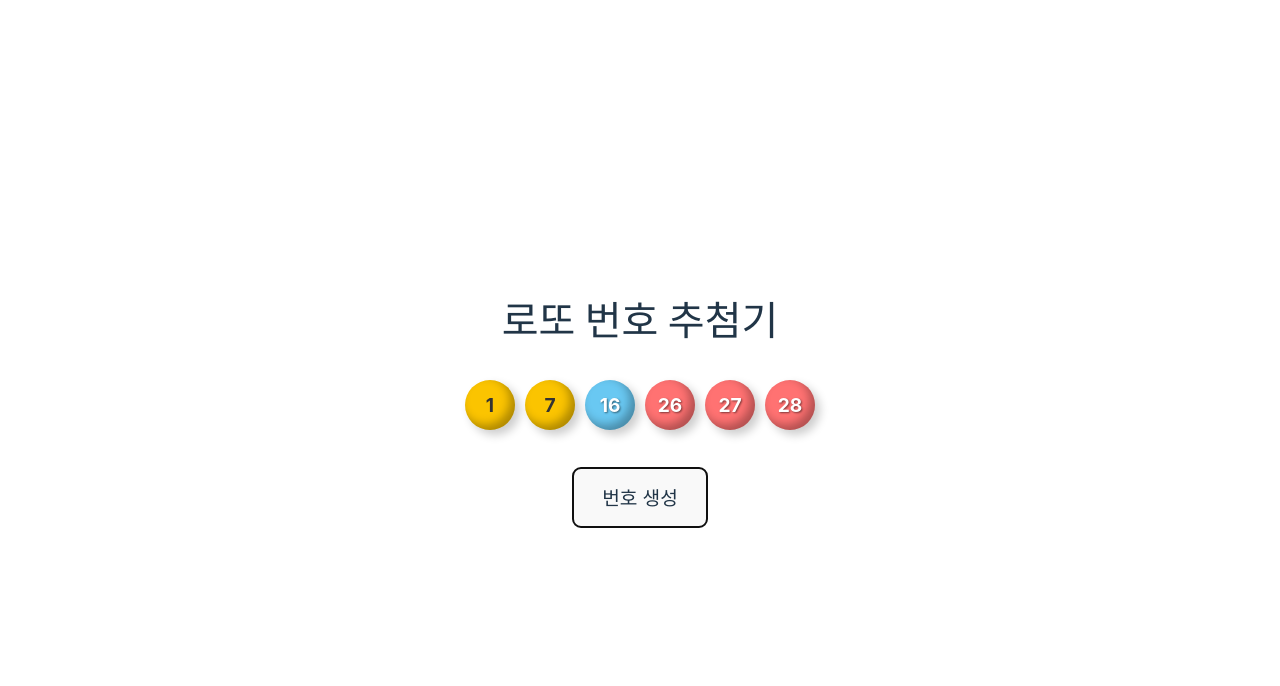
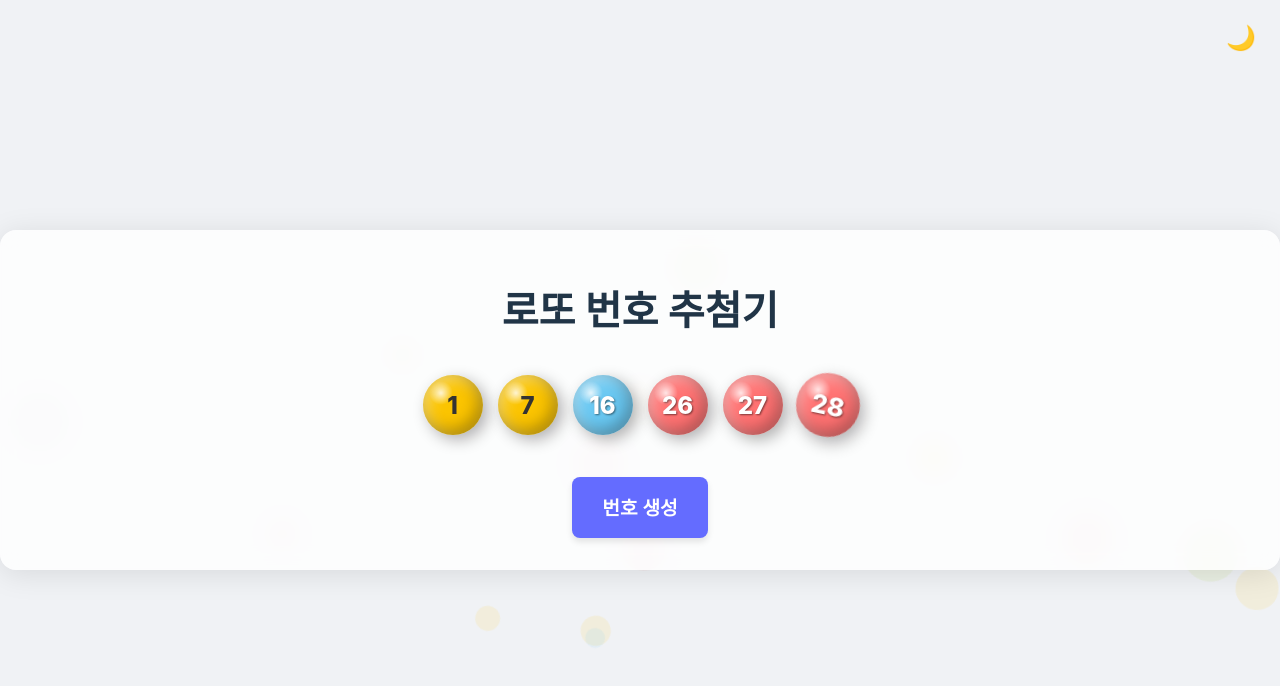
Before and after one commit to madagisa/lotto, a website built with Vite: page index.html in a window 1280 px wide. Both pictures are taken after a click on the button "번호 생성". Built offline with nearby package versions, Linux system fonts and the light colour scheme.

Commit message:
Feat: Add Dark/Light mode and animations

```diff
--- a/index.html
+++ b/index.html
@@ -1,12 +1,16 @@
 <!DOCTYPE html>
 <html lang="ko">
+
 <head>
   <meta charset="UTF-8" />
   <link rel="icon" type="image/svg+xml" href="/vite.svg" />
   <meta name="viewport" content="width=device-width, initial-scale=1.0" />
   <title>로또 번호 추첨기</title>
 </head>
+
 <body>
+  <div id="bg-animation"></div>
+  <button id="theme-toggle" aria-label="Toggle Dark Mode">🌙</button>
   <div id="app">
     <h1>로또 번호 추첨기</h1>
     <div id="lotto-container" class="lotto-container">
@@ -16,4 +20,5 @@
   </div>
   <script type="module" src="/main.js"></script>
 </body>
+
 </html>
--- a/main.js
+++ b/main.js
@@ -2,7 +2,26 @@ import './style.css'
 
 const generateBtn = document.querySelector('#generate-btn');
 const lottoContainer = document.querySelector('#lotto-container');
+const themeToggleBtn = document.querySelector('#theme-toggle');
+const bgAnimation = document.querySelector('#bg-animation');
 
+// --- Theme Logic ---
+function setTheme(theme) {
+  document.documentElement.setAttribute('data-theme', theme);
+  localStorage.setItem('theme', theme);
+  themeToggleBtn.textContent = theme === 'dark' ? '☀️' : '🌙';
+}
+
+const savedTheme = localStorage.getItem('theme') ||
+  (window.matchMedia('(prefers-color-scheme: dark)').matches ? 'dark' : 'light');
+setTheme(savedTheme);
+
+themeToggleBtn.addEventListener('click', () => {
+  const currentTheme = document.documentElement.getAttribute('data-theme');
+  setTheme(currentTheme === 'dark' ? 'light' : 'dark');
+});
+
+// --- Lotto Logic ---
 function generateLottoNumbers() {
   const numbers = new Set();
   while (numbers.size < 6) {
@@ -19,18 +38,77 @@ function getBallColor(number) {
   return 'green';
 }
 
-function renderBalls(numbers) {
+function createBall(number, isPlaceholder = false) {
+  const ball = document.createElement('div');
+  ball.classList.add('ball');
+  if (!isPlaceholder) {
+    ball.classList.add(getBallColor(number));
+    ball.textContent = number;
+  } else {
+    ball.style.backgroundColor = '#ccc';
+    ball.textContent = '?';
+  }
+  return ball;
+}
+
+async function renderBallsWithAnimation(numbers) {
   lottoContainer.innerHTML = '';
-  numbers.forEach((num, index) => {
-    const ball = document.createElement('div');
-    ball.classList.add('ball', getBallColor(num));
-    ball.textContent = num;
-    ball.style.animationDelay = `${index * 0.1}s`;
-    lottoContainer.appendChild(ball);
-  });
+  generateBtn.disabled = true;
+  generateBtn.textContent = '추첨 중...';
+
+  // Shuffle effect
+  const shuffleInterval = setInterval(() => {
+    lottoContainer.innerHTML = '';
+    for (let i = 0; i < 6; i++) {
+      const randomNum = Math.floor(Math.random() * 45) + 1;
+      lottoContainer.appendChild(createBall(randomNum));
+    }
+  }, 100);
+
+  // Stop shuffle after 1 second and show real numbers one by one
+  setTimeout(() => {
+    clearInterval(shuffleInterval);
+    lottoContainer.innerHTML = '';
+
+    numbers.forEach((num, index) => {
+      setTimeout(() => {
+        const ball = createBall(num);
+        ball.style.animationDelay = '0s'; // Reset delay for immediate pop
+        lottoContainer.appendChild(ball);
+
+        if (index === 5) {
+          generateBtn.disabled = false;
+          generateBtn.textContent = '번호 생성';
+        }
+      }, index * 300); // 300ms delay between each ball
+    });
+  }, 1000);
 }
 
 generateBtn.addEventListener('click', () => {
   const numbers = generateLottoNumbers();
-  renderBalls(numbers);
+  renderBallsWithAnimation(numbers);
 });
+
+// --- Background Animation ---
+function createFloatingBalls() {
+  const colors = ['#fbc400', '#69c8f2', '#ff7272', '#aaaaaa', '#b0d840'];
+  const ballCount = 15;
+
+  for (let i = 0; i < ballCount; i++) {
+    const ball = document.createElement('div');
+    ball.classList.add('floating-ball');
+
+    const size = Math.random() * 40 + 20;
+    ball.style.width = `${size}px`;
+    ball.style.height = `${size}px`;
+    ball.style.backgroundColor = colors[Math.floor(Math.random() * colors.length)];
+    ball.style.left = `${Math.random() * 100}%`;
+    ball.style.animationDuration = `${Math.random() * 10 + 10}s`;
+    ball.style.animationDelay = `${Math.random() * 5}s`;
+
+    bgAnimation.appendChild(ball);
+  }
+}
+
+createFloatingBalls();
--- a/style.css
+++ b/style.css
@@ -1,14 +1,27 @@
 :root {
-  font-family: Inter, system-ui, Avenir, Helvetica, Arial, sans-serif;
-  line-height: 1.5;
-  font-weight: 400;
-  color-scheme: light dark;
-  color: rgba(255, 255, 255, 0.87);
-  background-color: #242424;
-  font-synthesis: none;
-  text-rendering: optimizeLegibility;
-  -webkit-font-smoothing: antialiased;
-  -moz-osx-font-smoothing: grayscale;
+  /* Light Theme (Default) */
+  --bg-color: #f0f2f5;
+  --text-color: #213547;
+  --container-bg: rgba(255, 255, 255, 0.8);
+  --button-bg: #646cff;
+  --button-hover: #535bf2;
+  --button-text: #ffffff;
+  --shadow-color: rgba(0, 0, 0, 0.1);
+  --ball-shadow-inset: rgba(255, 255, 255, 0.4);
+  --ball-shadow-drop: rgba(0, 0, 0, 0.3);
+}
+
+[data-theme="dark"] {
+  /* Dark Theme */
+  --bg-color: #1a1a1a;
+  --text-color: rgba(255, 255, 255, 0.87);
+  --container-bg: rgba(40, 40, 40, 0.8);
+  --button-bg: #747bff;
+  --button-hover: #646cff;
+  --button-text: #ffffff;
+  --shadow-color: rgba(0, 0, 0, 0.5);
+  --ball-shadow-inset: rgba(255, 255, 255, 0.1);
+  --ball-shadow-drop: rgba(0, 0, 0, 0.5);
 }
 
 body {
@@ -18,6 +31,58 @@ body {
   min-width: 320px;
   min-height: 100vh;
   justify-content: center;
+  background-color: var(--bg-color);
+  color: var(--text-color);
+  font-family: Inter, system-ui, Avenir, Helvetica, Arial, sans-serif;
+  transition: background-color 0.3s, color 0.3s;
+  overflow-x: hidden;
+  /* Prevent scrollbar from floating balls */
+}
+
+#bg-animation {
+  position: fixed;
+  top: 0;
+  left: 0;
+  width: 100%;
+  height: 100%;
+  z-index: -1;
+  overflow: hidden;
+  pointer-events: none;
+}
+
+.floating-ball {
+  position: absolute;
+  border-radius: 50%;
+  opacity: 0.1;
+  animation: float linear infinite;
+}
+
+@keyframes float {
+  0% {
+    transform: translateY(100vh) rotate(0deg);
+  }
+
+  100% {
+    transform: translateY(-100px) rotate(360deg);
+  }
+}
+
+#theme-toggle {
+  position: absolute;
+  top: 1rem;
+  right: 1rem;
+  background: none;
+  border: none;
+  font-size: 1.5rem;
+  cursor: pointer;
+  padding: 0.5rem;
+  border-radius: 50%;
+  transition: background-color 0.3s;
+  color: var(--text-color);
+}
+
+#theme-toggle:hover {
+  background-color: var(--shadow-color);
 }
 
 #app {
@@ -27,6 +92,11 @@ body {
   text-align: center;
   width: 100%;
   box-sizing: border-box;
+  background-color: var(--container-bg);
+  border-radius: 16px;
+  backdrop-filter: blur(10px);
+  box-shadow: 0 4px 30px var(--shadow-color);
+  transition: background-color 0.3s, box-shadow 0.3s;
 }
 
 h1 {
@@ -39,81 +109,123 @@ h1 {
   display: flex;
   justify-content: center;
   flex-wrap: wrap;
-  gap: 10px;
+  gap: 15px;
   margin-bottom: 2rem;
-  min-height: 60px;
+  min-height: 80px;
   align-items: center;
+  perspective: 1000px;
 }
 
 .ball {
-  width: 50px;
-  height: 50px;
+  width: 60px;
+  height: 60px;
   border-radius: 50%;
   display: flex;
   justify-content: center;
   align-items: center;
-  font-weight: bold;
-  font-size: 1.2rem;
+  font-weight: 800;
+  font-size: 1.5rem;
   color: white;
   text-shadow: 1px 1px 2px rgba(0, 0, 0, 0.5);
-  box-shadow: inset -5px -5px 10px rgba(0, 0, 0, 0.3), 5px 5px 10px rgba(0, 0, 0, 0.2);
-  animation: popIn 0.3s ease-out backwards;
+  box-shadow:
+    inset -5px -5px 15px var(--ball-shadow-drop),
+    inset 5px 5px 15px var(--ball-shadow-inset),
+    5px 5px 15px var(--ball-shadow-drop);
+  /* 3D gradient look */
+  background: radial-gradient(circle at 30% 30%, rgba(255, 255, 255, 0.8), rgba(255, 255, 255, 0) 20%),
+    var(--ball-color);
+  animation: popIn 0.5s cubic-bezier(0.175, 0.885, 0.32, 1.275) backwards;
 }
 
 /* Korean Lotto Colors */
-.ball.yellow { background-color: #fbc400; color: #333; text-shadow: none; } /* 1-10 */
-.ball.blue { background-color: #69c8f2; } /* 11-20 */
-.ball.red { background-color: #ff7272; } /* 21-30 */
-.ball.gray { background-color: #aaaaaa; } /* 31-40 */
-.ball.green { background-color: #b0d840; color: #333; text-shadow: none; } /* 41-45 */
+.ball.yellow {
+  --ball-color: #fbc400;
+  color: #333;
+  text-shadow: none;
+}
 
-button {
+.ball.blue {
+  --ball-color: #69c8f2;
+}
+
+.ball.red {
+  --ball-color: #ff7272;
+}
+
+.ball.gray {
+  --ball-color: #aaaaaa;
+}
+
+.ball.green {
+  --ball-color: #b0d840;
+  color: #333;
+  text-shadow: none;
+}
+
+button#generate-btn {
   border-radius: 8px;
   border: 1px solid transparent;
   padding: 0.8em 1.5em;
   font-size: 1.2em;
-  font-weight: 500;
+  font-weight: 600;
   font-family: inherit;
-  background-color: #646cff;
+  background-color: var(--button-bg);
   cursor: pointer;
-  transition: border-color 0.25s;
-  color: white;
+  transition: all 0.25s;
+  color: var(--button-text);
+  box-shadow: 0 4px 6px var(--shadow-color);
 }
 
-button:hover {
-  border-color: #646cff;
-  background-color: #535bf2;
+button#generate-btn:hover {
+  background-color: var(--button-hover);
+  transform: translateY(-2px);
+  box-shadow: 0 6px 8px var(--shadow-color);
 }
 
-button:focus,
-button:focus-visible {
-  outline: 4px auto -webkit-focus-ring-color;
+button#generate-btn:active {
+  transform: translateY(0);
 }
 
 .placeholder-text {
-  color: #888;
+  color: var(--text-color);
+  opacity: 0.6;
   font-style: italic;
 }
 
 @keyframes popIn {
-  0% { transform: scale(0); opacity: 0; }
-  80% { transform: scale(1.1); opacity: 1; }
-  100% { transform: scale(1); }
+  0% {
+    transform: scale(0) rotate(-180deg);
+    opacity: 0;
+  }
+
+  100% {
+    transform: scale(1) rotate(0deg);
+    opacity: 1;
+  }
 }
 
-@media (prefers-color-scheme: light) {
-  :root {
-    color: #213547;
-    background-color: #ffffff;
+@keyframes shuffle {
+  0% {
+    transform: translateY(0);
   }
-  button {
-    background-color: #f9f9f9;
-    color: #213547;
-    border: 1px solid #ccc;
+
+  25% {
+    transform: translateY(-10px);
   }
-  button:hover {
-    border-color: #646cff;
-    color: #646cff;
-    background-color: #f9f9f9;
+
+  50% {
+    transform: translateY(0);
+  }
+
+  75% {
+    transform: translateY(10px);
+  }
+
+  100% {
+    transform: translateY(0);
   }
 }
+
+.shuffling .ball {
+  animation: shuffle 0.2s infinite;
+}
```
Lines whose indentation alone changed are shown as unchanged.
